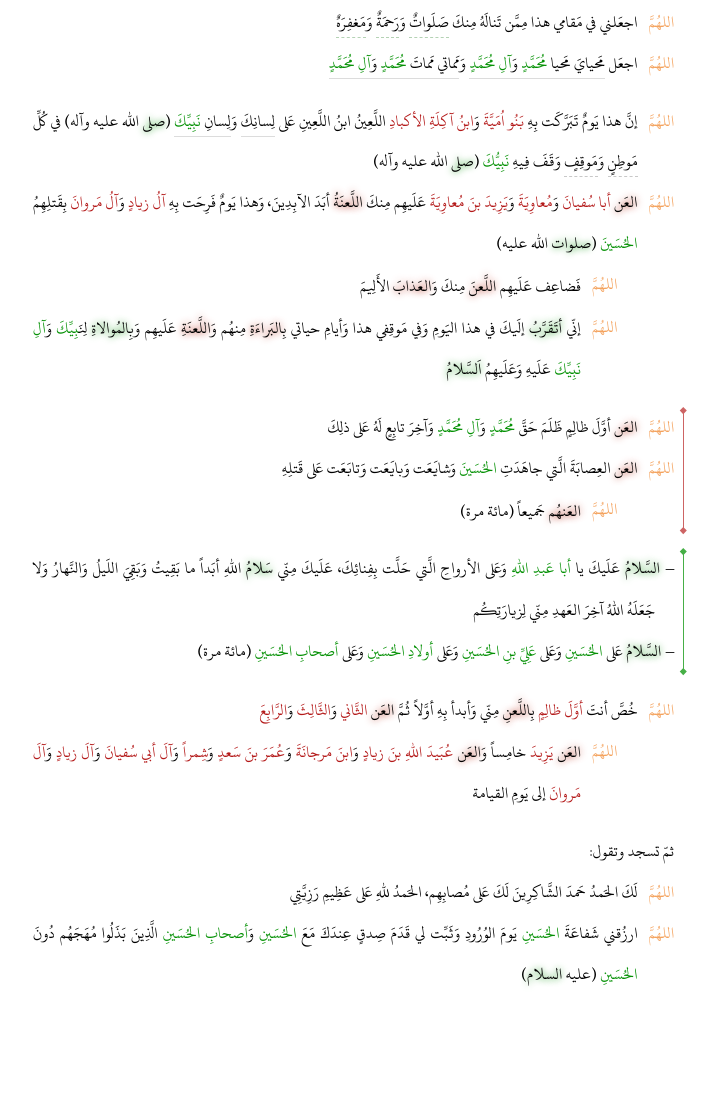
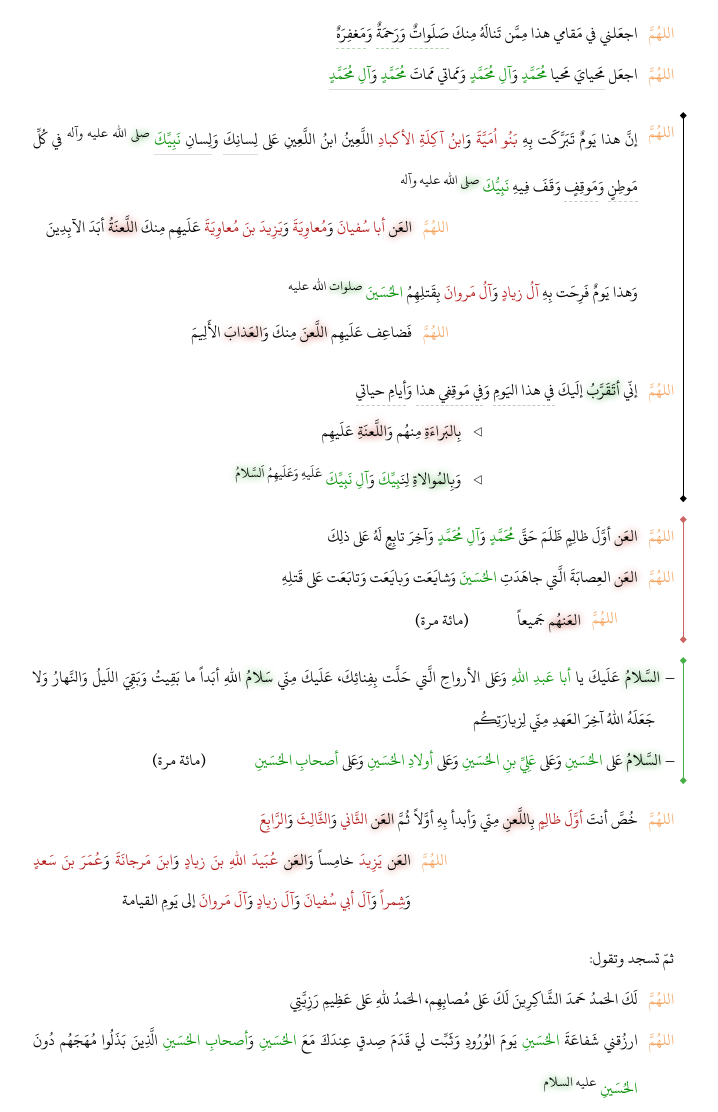
Before and after one commit to ped-git/raha, a plain HTML site: page Dua_Ziarah/002_Ziarah_Ashura_html.html in a window 1280 px wide. Shown: the part 2276-3388 px from the top of the page, without its empty margins (560-1278 px from the left). Before the commit the page ends 3288 px from the top, so only its background shows below. Drawn offline with Linux system fonts and the light colour scheme.

Commit message:
Update Ashura

```diff
--- a/Dua_Ziarah/002_CSS.css
+++ b/Dua_Ziarah/002_CSS.css
@@ -1006,6 +1006,16 @@
     text-indent:0mm;
   }
 
+    .inner-paragraph-6 {
+    display: inline-block;
+    page-break-inside: auto;
+    vertical-align: top;
+    text-align: justify;
+    margin-top:0mm;
+    width: 100mm;
+    text-indent:0mm;
+  }
+
 
 .zero-margin {
   margin-top: 0mm;
--- a/Dua_Ziarah/002_Ziarah_Ashura_html.html
+++ b/Dua_Ziarah/002_Ziarah_Ashura_html.html
@@ -121,14 +121,14 @@
   </p>
   <p class="zero-margin7" style="margin-right: 27mm;">
     <span style='font-size:4.5mm;line-height:240%;font-family:"Wingdings 3";'>! </span>
-أن يَرزُقَني طَلَبَ ثأرِكَ مَعَ <span class="highlight9">إمامٍ مَنصُورٍ مِن أهلِ بَيتِ مُحَمَّدٍ</span> (<span class="backhighlight9">صلى</span> الله عليه وآله)
+أن يَرزُقَني طَلَبَ ثأرِكَ مَعَ <span class="highlight9">إمامٍ مَنصُورٍ مِن أهلِ بَيتِ مُحَمَّدٍ</span> <sup><span class="backhighlight9">صلى</span> الله عليه وآله</sup>
   </p>
 </div>
   </div>
 <div class=ordinary-far>
 <span class="highlight8">اللهُمَّ</span> <span style="margin-right: 2mm;"></span>
 <div class="inner-paragraph-2">
-اجعَلني عِندَكَ وَجِيهاً بِ<span class="highlight9">الحُسَينِ</span> (عليه <span class="backhighlight9">السلام</span>) في <span class="boxed underline-black-3">الدُّنيا</span> وَ<span class="boxed underline-black-3">الآخِرةِ</span>
+اجعَلني عِندَكَ وَجِيهاً بِ<span class="highlight9">الحُسَينِ</span> <sup>عليه <span class="backhighlight9">السلام</span></sup> في <span class="boxed underline-black-3">الدُّنيا</span> وَ<span class="boxed underline-black-3">الآخِرةِ</span>
 </div>
 </div>
 
@@ -159,15 +159,15 @@
  وَ<span class="backhighlight10">أَبْرَأُ</span> إِلى <span class="highlight8">الله</span> وَإِلى <span class="highlight9">رَسُولِهِ</span> مِمَّنْ
   </p>
   <p class="zero-margin2" style="margin-right: 45mm;">
-    <span style='font-size:3.0mm;line-height:240%;font-family:"Wingdings 3";'>v </span>
+    <span style='font-size:3.0mm;line-height:240%;font-family:"Wingdings 3";'>8 </span>
  أسَّسَ أساسَ ذلِكَ
   </p>
   <p class="zero-margin2" style="margin-right: 60mm;">
-    <span style='font-size:3.0mm;line-height:240%;font-family:"Wingdings 3";'>v </span>
+    <span style='font-size:3.0mm;line-height:240%;font-family:"Wingdings 3";'>8 </span>
  وَبَنى عَلَيهِ بُنيانَهُ
   </p>
   <p class="zero-margin2" style="margin-right: 75mm;">
-    <span style='font-size:3.0mm;line-height:240%;font-family:"Wingdings 3";'>v </span>
+    <span style='font-size:3.0mm;line-height:240%;font-family:"Wingdings 3";'>8 </span>
  وَجَرى في <span class="boxed underline-red">ظُلمِهِ</span> وَ<span class="boxed underline-red">جَورِهِ</span> <span class="boxed underline-solidgreen">عَلَيكُم</span> وَ<span class="boxed underline-solidgreen">عَلى أشياعِكُم</span>
   </p>
   <p class="zero-margin" style="text-align: left;">
@@ -247,29 +247,47 @@
   اجعَل <span class="boxed underline-black-3">مَحيايَ مَحيا <span class="highlight9">مُحَمَّدٍ</span> وَ<span class="highlight9">آلِ مُحَمَّدٍ</span></span> وَ<span class="boxed underline-black-3">مَماتي مَماتَ <span class="highlight9">مُحَمَّدٍ</span> وَ<span class="highlight9">آلِ مُحَمَّدٍ</span></span>
 </div>
 </div>
-<div class=ordinary-near>
+
+<div class="container">
+  <div class="diamond-marker top-1"></div>
+  <div class="vertical-line-1"></div>
+
+<div class=ordinary-far>
 <span class="highlight8">اللهُمَّ</span> <span style="margin-right: 2mm;"></span>
 <div class="inner-paragraph-2">
-  إنَّ هذا يَومٌ تَبَرَّكَت بِهِ <span class="highlight10">بَنُو اُمَيَّةَ</span> وَ<span class="highlight10">ابنُ آكِلَةِ الأكبادِ</span> اللَّعِينُ ابنُ اللَّعِينِ عَلى <span class="boxed underline-black-3">لِسانِكَ</span> وَ<span class="boxed underline-black-3">لِسانِ <span class="highlight9">نَبِيِّكَ</span></span> (<span class="backhighlight9">صلى</span> الله عليه وآله) في كُلِّ <span class="boxed underline-blackdashed2">مَوطِنٍ</span> وَ<span class="boxed underline-blackdashed2">مَوقِفٍ</span> وَقَفَ فِيهِ <span class="highlight9">نَبِيُّكَ</span> (<span class="backhighlight9">صلى</span> الله عليه وآله)
+  إنَّ هذا يَومٌ تَبَرَّكَت بِهِ <span class="highlight10">بَنُو اُمَيَّةَ</span> وَ<span class="highlight10">ابنُ آكِلَةِ الأكبادِ</span> اللَّعِينُ ابنُ اللَّعِينِ عَلى <span class="boxed underline-black-3">لِسانِكَ</span> وَ<span class="boxed underline-black-3">لِسانِ <span class="highlight9">نَبِيِّكَ</span></span> <sup><span class="backhighlight9">صلى</span> الله عليه وآله</sup> في كُلِّ <span class="boxed underline-blackdashed2">مَوطِنٍ</span> وَ<span class="boxed underline-blackdashed2">مَوقِفٍ</span> وَقَفَ فِيهِ <span class="highlight9">نَبِيُّكَ</span> <sup><span class="backhighlight9">صلى</span> الله عليه وآله</sup>
+<p class="zero-margin far" style="margin-right: 50mm;">
+<span class="highlight8">اللهُمَّ</span> <span style="margin-right: 2mm;"></span>
+  <span class="backhighlight10">العَن</span> <span class="highlight10">أبا سُفيانَ</span> وَ<span class="highlight10">مُعاوِيَةَ</span> وَ<span class="highlight10">يَزِيدَ بنَ مُعاوِيَةَ</span> عَلَيهِم مِنكَ <span class="backhighlight10">اللَّعنَةُ</span> أبَدَ الآبِدِينَ
+</p>
+<p class="zero-margin">
+  وَهذا يَومٌ فَرِحَت بِهِ <span class="highlight10">آلُ زيادٍ</span> وَ<span class="highlight10">آلُ مَروانَ</span> بِقَتلِهِمُ <span class="highlight9">الحُسَينَ</span> <sup><span class="backhighlight9">صلوات</span> الله عليه</sup>
+</p>
+<p class="zero-margin" style="margin-right: 50mm;">
+<span class="highlight8">اللهُمَّ</span> <span style="margin-right: 2mm;"></span>
+  فَضاعِف عَلَيهِم <span class="backhighlight10">اللَّعنَ</span> مِنكَ وَ<span class="backhighlight10">العَذابَ</span> الأَلِيمَ
+</p>
 </div>
 </div>
-<div class=ordinary-near>
+
+<div class=ordinary-far>
 <span class="highlight8">اللهُمَّ</span> <span style="margin-right: 2mm;"></span>
 <div class="inner-paragraph-2">
-  <span class="backhighlight10">العَن</span> <span class="highlight10">أبا سُفيانَ</span> وَ<span class="highlight10">مُعاوِيَةَ</span> وَ<span class="highlight10">يَزِيدَ بنَ مُعاوِيَةَ</span> عَلَيهِم مِنكَ <span class="backhighlight10">اللَّعنَةُ</span> أبَدَ الآبِدِينَ، وَهذا يَومٌ فَرِحَت بِهِ <span class="highlight10">آلُ زيادٍ</span> وَ<span class="highlight10">آلُ مَروانَ</span> بِقَتلِهِمُ <span class="highlight9">الحُسَينَ</span> (<span class="backhighlight9">صلوات</span> الله عليه)
+  <p class="zero-margin">
+  إنّي <span class="backhighlight9">أتَقَرَّبُ</span> إلَيكَ <span class="boxed underline-blackdashed2">في هذا اليَومِ</span> وَ<span class="boxed underline-blackdashed2">في مَوقِفي هذا</span> وَ<span class="boxed underline-blackdashed2">أيامِ حياتي</span>
+  </p>
+   <p class="zero-margin2" style="margin-right: 45mm;">
+    <span style='font-size:3.0mm;line-height:240%;font-family:"Wingdings 3";'>v </span>
+  بِ<span class="backhighlight10">البَراءَةِ</span> مِنهُم وَ<span class="backhighlight10">اللَّعنَةِ</span> عَلَيهِم
+   </p>
+    <p class="zero-margin2" style="margin-right: 45mm;">
+    <span style='font-size:3.0mm;line-height:240%;font-family:"Wingdings 3";'>v </span>
+  وَبِ<span class="backhighlight9">المُوالاةِ</span> لِ<span class="highlight9">نَبِيِّكَ</span> وَ<span class="highlight9">آلِ نَبِيِّكَ</span> <sup>عَلَيهِ وَعَلَيهِمُ <span class="backhighlight9">اَلسَّلامُ</span></sup>
+    </p>
 </div>
 </div>
-<div class=ordinary-near style="margin-right: 25mm;">
-<span class="highlight8">اللهُمَّ</span> <span style="margin-right: 2mm;"></span>
-<div class="inner-paragraph-3">
-  فَضاعِف عَلَيهِم <span class="backhighlight10">اللَّعنَ</span> مِنكَ وَ<span class="backhighlight10">العَذابَ</span> الأَلِيمَ
-</div>
-</div>
-<div class=ordinary-far style="margin-right: 25mm;">
-<span class="highlight8">اللهُمَّ</span> <span style="margin-right: 2mm;"></span>
-<div class="inner-paragraph-3">
-  إنّي <span class="backhighlight9">أتَقَرَّبُ</span> إلَيكَ في هذا اليَومِ وَفي مَوقِفي هذا وَأيامِ حياتي بِ<span class="backhighlight10">البَراءَةِ</span> مِنهُم وَ<span class="backhighlight10">اللَّعنَةِ</span> عَلَيهِم وَبِ<span class="backhighlight9">المُوالاةِ</span> لِ<span class="highlight9">نَبِيِّكَ</span> وَ<span class="highlight9">آلِ نَبِيِّكَ</span> عَلَيهِ وَعَلَيهِمُ <span class="backhighlight9">اَلسَّلامُ</span>
-</div>
+
+<div class="diamond-marker bottom-1"></div>
 </div>
 
 <div class="container">
@@ -294,7 +312,8 @@
 <span class="highlight8">اللهُمَّ</span> <span style="margin-right: 2mm;"></span>
 <div class="inner-paragraph-3">
   <span class="backhighlight10">العَنهُم</span> جَميعاً
-(مائة مرة)
+<span style="margin-right: 12mm;"></span>
+  (مائة مرة)
 </div>
 </div>
 <div class="diamond-marker bottom-red-1"></div>
@@ -311,6 +330,7 @@
   <p class=small-bullet-far>
     <span style='font-size:4.5mm;line-height:240%;font-family:"Symbol";'>– </span>
 <span class="backhighlight9">السَّلامُ</span> عَلى <span class="highlight9">الحُسَينِ</span> وَعَلى <span class="highlight9">عَلِيِّ بنِ الحُسَينِ</span> وَعَلى <span class="highlight9">أولادِ الحُسَينِ</span> وَعَلى <span class="highlight9">أصحابِ الحُسَينِ</span>
+<span style="margin-right: 12mm;"></span>
 (مائة مرة)
 </p>
 <div class="diamond-marker bottom-green-1"></div>
@@ -322,9 +342,9 @@
     خُصَّ أنتَ <span class="highlight10">أوَّلَ ظالِمٍ</span> بِ<span class="backhighlight10">اللَّعنِ</span> مِنّي وَأبدأ بِهِ أوَّلاً ثُمَّ <span class="backhighlight10">العَن</span> <span class="highlight10">الثَّاني</span> وَ<span class="highlight10">الثَّالِثَ</span> وَ<span class="highlight10">الرَّابِعَ</span>
 </div>
 </div>
-<div class=ordinary-far style="margin-right: 25mm;">
+<div class=ordinary-far style="margin-right: 70mm;">
 <span class="highlight8">اللهُمَّ</span> <span style="margin-right: 2mm;"></span>
-<div class="inner-paragraph-3">
+<div class="inner-paragraph-6">
     <span class="backhighlight10">العَن</span> <span class="highlight10">يَزِيدَ</span> خامِساً وَ<span class="backhighlight10">العَن</span> <span class="highlight10">عُبَيدَ اللهِ بنَ زيادٍ</span> وَ<span class="highlight10">ابنَ مَرجانَةَ</span> وَ<span class="highlight10">عُمَرَ بنَ سَعدٍ</span> وَ<span class="highlight10">شِمراً</span> وَ<span class="highlight10">آلَ أبي سُفيانَ</span> وَ<span class="highlight10">آلَ زيادٍ</span> وَ<span class="highlight10">آلَ مَروانَ</span> إلى يَومِ القيامة
 </div>
 </div>
@@ -340,7 +360,7 @@
 <div class=ordinary-far>
 <span class="highlight8">اللهُمَّ</span> <span style="margin-right: 2mm;"></span>
 <div class="inner-paragraph-5">
-  ارزُقني شَفاعَةَ <span class="highlight9">الحُسَينِ</span> يَومَ الوُرُودِ وَثَبِّت لي قَدَمَ صِدقٍ عِندَكَ مَعَ <span class="highlight9">الحُسَينِ</span> وَ<span class="highlight9">أصحابِ الحُسَينِ</span> الَّذِينَ بَذَلُوا مُهَجَهُم دُونَ <span class="highlight9">الحُسَينِ</span> (عليه <span class="backhighlight9">السلام</span>)
+  ارزُقني شَفاعَةَ <span class="highlight9">الحُسَينِ</span> يَومَ الوُرُودِ وَثَبِّت لي قَدَمَ صِدقٍ عِندَكَ مَعَ <span class="highlight9">الحُسَينِ</span> وَ<span class="highlight9">أصحابِ الحُسَينِ</span> الَّذِينَ بَذَلُوا مُهَجَهُم دُونَ <span class="highlight9">الحُسَينِ</span> <sup>عليه <span class="backhighlight9">السلام</span></sup>
 </div>
 </div>
 
```
